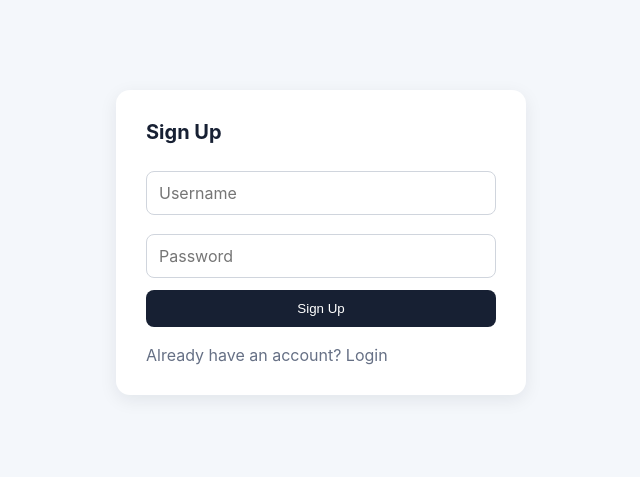
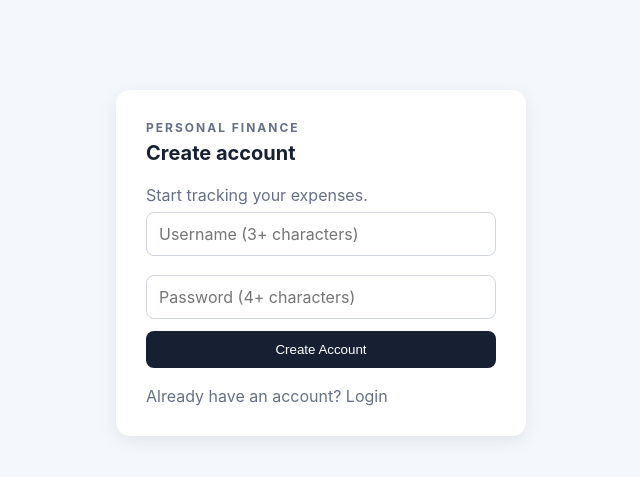
Before and after one commit to Lakshanan-pro/Budget-tracker-app, a Flask app: page /signup in a window 1280 px wide. Shown: the top 477 px of the page, without its empty margins (319-959 px from the left). Run offline with Flask 3, Linux system fonts and the light colour scheme.

Commit message:
style: update signup page for expense tracker

```diff
--- a/templates/signup.html
+++ b/templates/signup.html
@@ -1,36 +1,15 @@
 <!DOCTYPE html>
 <html lang="en">
-<head>
-    <meta charset="UTF-8">
-    <title>Signup - Budget Tracker</title>
-    <link rel="stylesheet" href="/static/styles.css">
-</head>
-<body>
-    <div class="login-box">
-        <h2>Sign Up</h2>
-        <form id="signupForm">
-            <input type="text" id="username" placeholder="Username" required>
-            <input type="password" id="password" placeholder="Password" required>
-            <button type="submit">Sign Up</button>
-            <p>Already have an account? <a href="/login">Login</a></p>
-        </form>
-    </div>
-    <script>
-        document.getElementById('signupForm').onsubmit = async (e) => {
-            e.preventDefault();
-            const res = await fetch('/signup', {
-                method: 'POST',
-                headers: {'Content-Type': 'application/json'},
-                body: JSON.stringify({
-                    username: document.getElementById('username').value,
-                    password: document.getElementById('password').value
-                })
-            });
-
-            const data = await res.json();
-            alert(data.message);
-            if (res.status === 200) window.location.href = '/login';
-        };
-    </script>
-</body>
-</html>
+<head><meta charset="UTF-8"><meta name="viewport" content="width=device-width, initial-scale=1.0"><title>Sign Up - Personal Expense Tracker</title><link rel="stylesheet" href="/static/styles.css"></head>
+<body><div class="login-box">
+    <p class="eyebrow">PERSONAL FINANCE</p><h2>Create account</h2><p>Start tracking your expenses.</p>
+    <form id="signupForm">
+        <input type="text" id="username" placeholder="Username (3+ characters)" required>
+        <input type="password" id="password" placeholder="Password (4+ characters)" required>
+        <button type="submit">Create Account</button>
+        <p>Already have an account? <a href="/login">Login</a></p>
+    </form>
+</div>
+<script>
+document.getElementById('signupForm').onsubmit = async (e) => { e.preventDefault(); const res = await fetch('/signup', {method:'POST', headers:{'Content-Type':'application/json'}, body:JSON.stringify({username:username.value,password:password.value})}); const data=await res.json(); alert(data.message); if(res.status===201) location.href='/login'; };
+</script></body></html>
```
